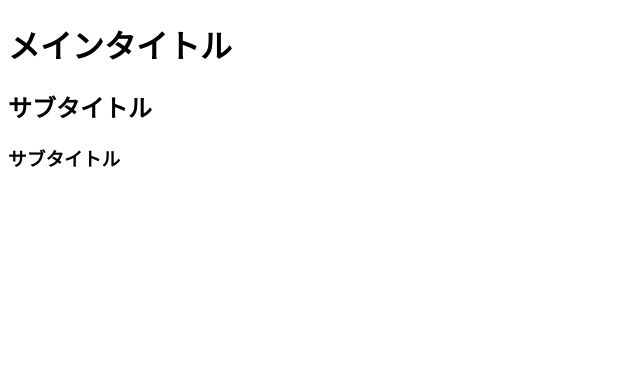
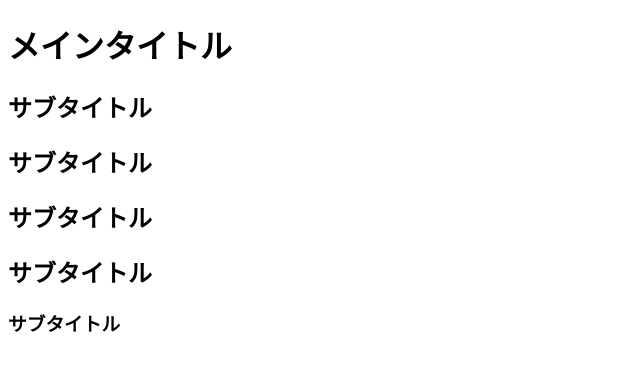
Before and after one commit to recus-y-nakamura/test, a plain HTML site: page index.html in a window 1280 px wide. Shown: the whole page, without its empty margins (0-640 px from the left). Drawn offline with Linux system fonts and the light colour scheme.

Commit message:
gitコミットテスト

```diff
--- a/index.html
+++ b/index.html
@@ -14,6 +14,15 @@
     <section>
       <h2>サブタイトル</h2>
     </section>
+    <section>
+      <h2>サブタイトル</h2>
+    </section>
+    <section>
+      <h2>サブタイトル</h2>
+    </section>
+    <section>
+      <h2>サブタイトル</h2>
+    </section>
   </main>
   <footer>
     <h3>サブタイトル</h3>
```
